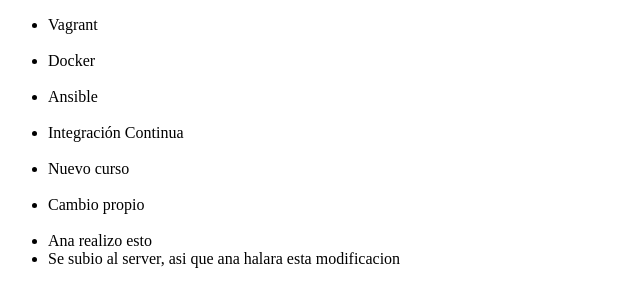
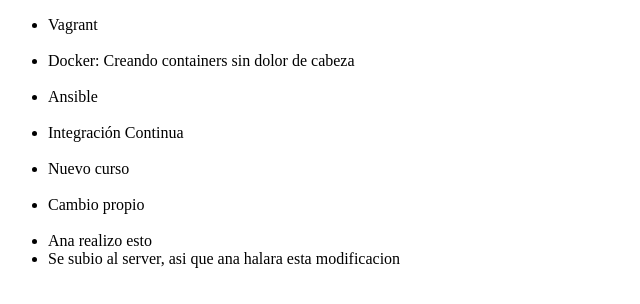
Before and after one commit to EddyF19/alura-git, a plain HTML site: page index.html in a window 1280 px wide. Shown: the whole page, without its empty margins (0-640 px from the left). Drawn offline with Linux system fonts and the light colour scheme.

Commit message:
Corrigiendo el nombre del curso de Docker

```diff
--- a/index.html
+++ b/index.html
@@ -9,7 +9,7 @@
 <body>
     <ul>
         <li>Vagrant</li><br>
-        <li>Docker</li><br>
+        <li>Docker: Creando containers sin dolor de cabeza</li><br>
         <li>Ansible</li><br>
         <li>Integración Continua</li><br>
         <li>Nuevo curso</li><br>
```
